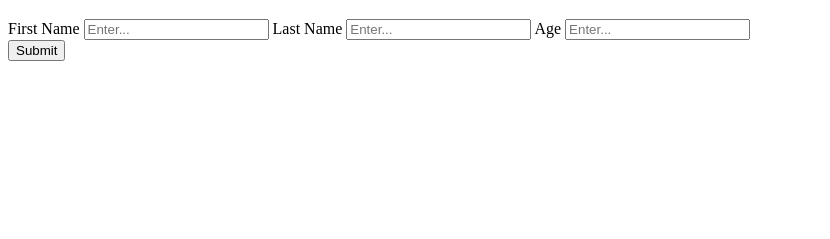
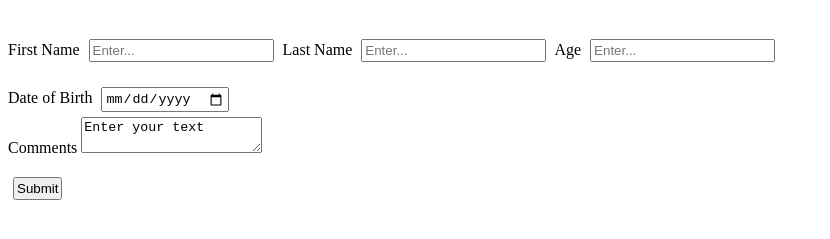
Before and after one commit to mustafa-bhatti/Advance-Top, a plain HTML site: page advance-html-css/forms/index.html in a window 1280 px wide. Shown: the part 61-300 px from the top of the page, without its empty margins (0-830 px from the left). Drawn offline with Linux system fonts and the light colour scheme.

Commit message:
add textarea

```diff
--- a/advance-html-css/forms/index.html
+++ b/advance-html-css/forms/index.html
@@ -16,8 +16,14 @@
         <label for="age">Age</label>
         <input type="number" id="age" placeholder="Enter..." name="age">
         <div>
-            <input type="button" value="Submit">
+            <label for="dob">Date of Birth</label>
+            <input type="date" id="dob" placeholder="Enter..." name="dob">
+            <div>
+                <label for="textarea">Comments</label>
+                <textarea id="textarea">Enter your text</textarea>
+            </div>
         </div>
+        <input type="button" value="Submit">
 
 
 
--- a/advance-html-css/forms/styles.css
+++ b/advance-html-css/forms/styles.css
@@ -0,0 +1,6 @@
+input{
+    margin: 5px;
+    padding: 2px;
+    margin-top: 20px;
+
+}
```
